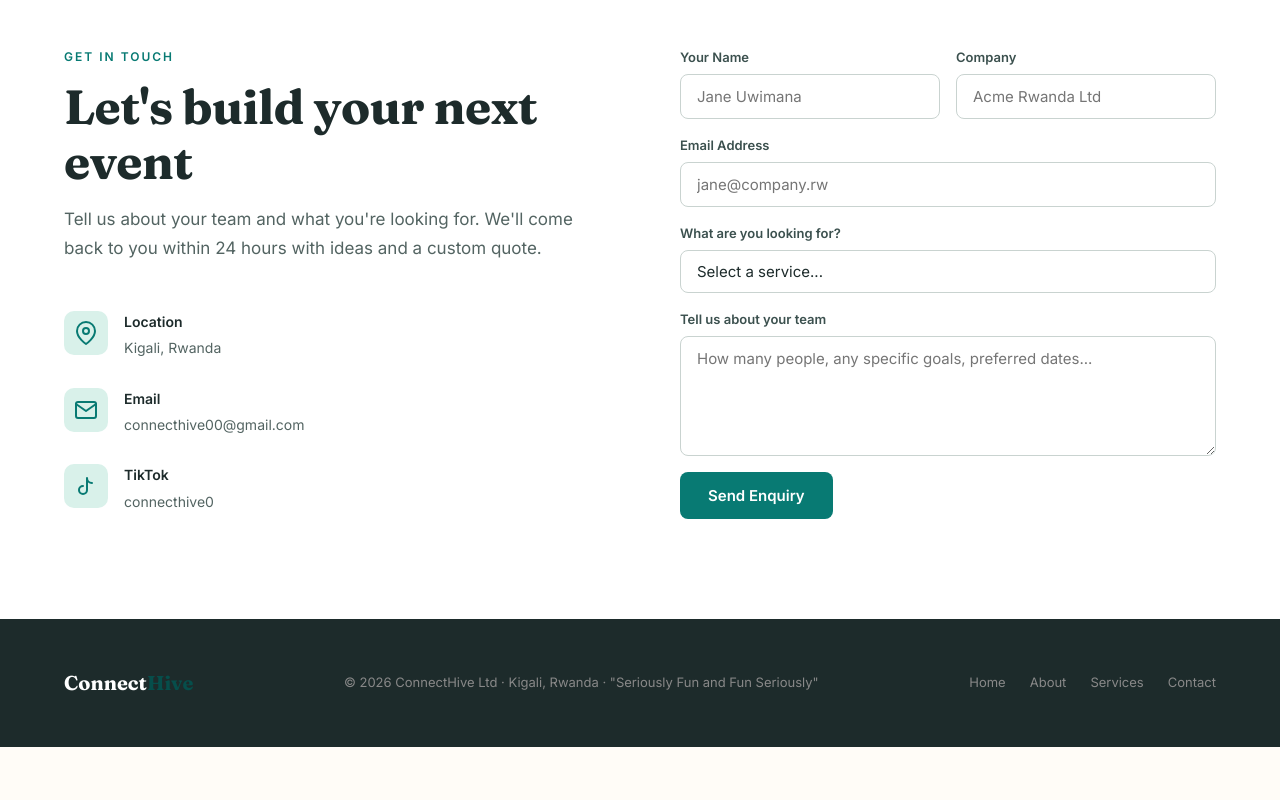
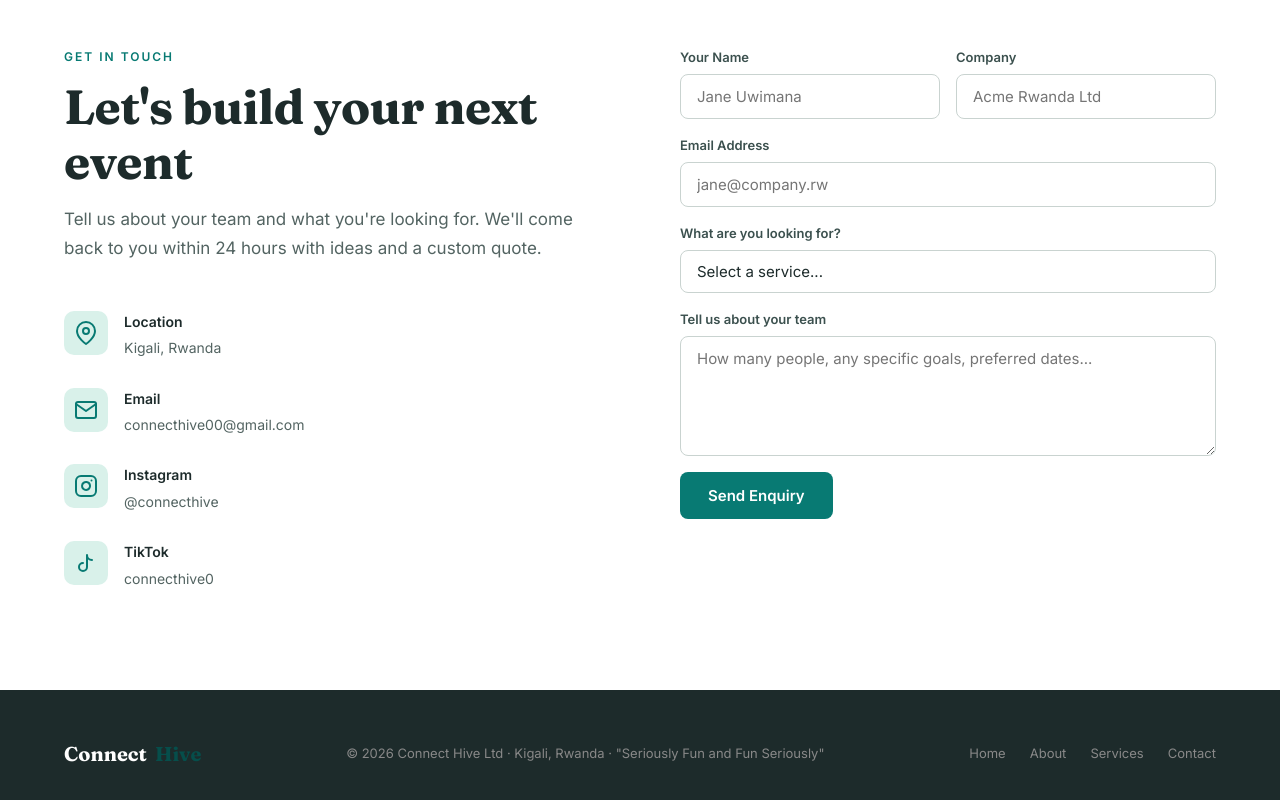
Before and after one commit to yanicksadi/ConnectHive, a website: page index.html in a window 1280 px wide. Shown: the part 3744-4544 px from the top of the page. Before the commit the page ends 4491 px from the top, so only its background shows below. Drawn offline with Linux system fonts and the light colour scheme.

Commit message:
fix: Add socials and update links

```diff
--- a/index.html
+++ b/index.html
@@ -446,6 +446,25 @@
             </div>
           </div>
 
+          <!-- Instagram -->
+          <div class="contact-item">
+            <div class="contact-item-icon">
+              <svg viewBox="0 0 24 24" fill="none" stroke="currentColor" stroke-width="2" stroke-linecap="round" stroke-linejoin="round" style="width: 24px; height: 24px;">
+                <rect x="2" y="2" width="20" height="20" rx="5" ry="5" />
+                <path d="M16 11.37A4 4 0 1 1 12.63 8 4 4 0 0 1 16 11.37z" />
+                <line x1="17.5" y1="6.5" x2="17.51" y2="6.5" />
+              </svg>
+            </div>
+            <div>
+              <a href="https://www.instagram.com/connecthiverw?igsi=dmtxM2Rsa2Z5bDBs&utm_source=qr" target="_blank" style="text-decoration: none; color: inherit;">
+              <h4>Instagram</h4>
+              <p>@connecthive</p>
+              </a>
+            </div>
+            </a>
+          </div>
+
+
           <!-- TikTok (Fixed URL & Brand Icon) -->
           <div class="contact-item">
             <div class="contact-item-icon">
@@ -454,7 +473,7 @@
               </svg>
             </div>
             <div>
-              <a href="https://tiktok.com" target="_blank" style="text-decoration: none; color: inherit;">
+              <a href="https://www.tiktok.com/@connecthive0?is_from_webapp=1&sender_device=pc" target="_blank" style="text-decoration: none; color: inherit;">
                 <h4>TikTok</h4>
                 <p>connecthive0</p>
               </a>
@@ -520,7 +539,7 @@
     <footer>
       <div class="footer-logo">Connect<span>Hive</span></div>
       <p>
-        © 2026 ConnectHive Ltd · Kigali, Rwanda · "Seriously Fun and Fun
+        © 2026 Connect Hive Ltd · Kigali, Rwanda · "Seriously Fun and Fun
         Seriously"
       </p>
       <div class="footer-links">
--- a/style.css
+++ b/style.css
@@ -1073,6 +1073,7 @@ footer {
 
 .footer-logo span {
   color: var(--teal-light);
+  margin-left: 8px;
 }
 
 footer p {
```
